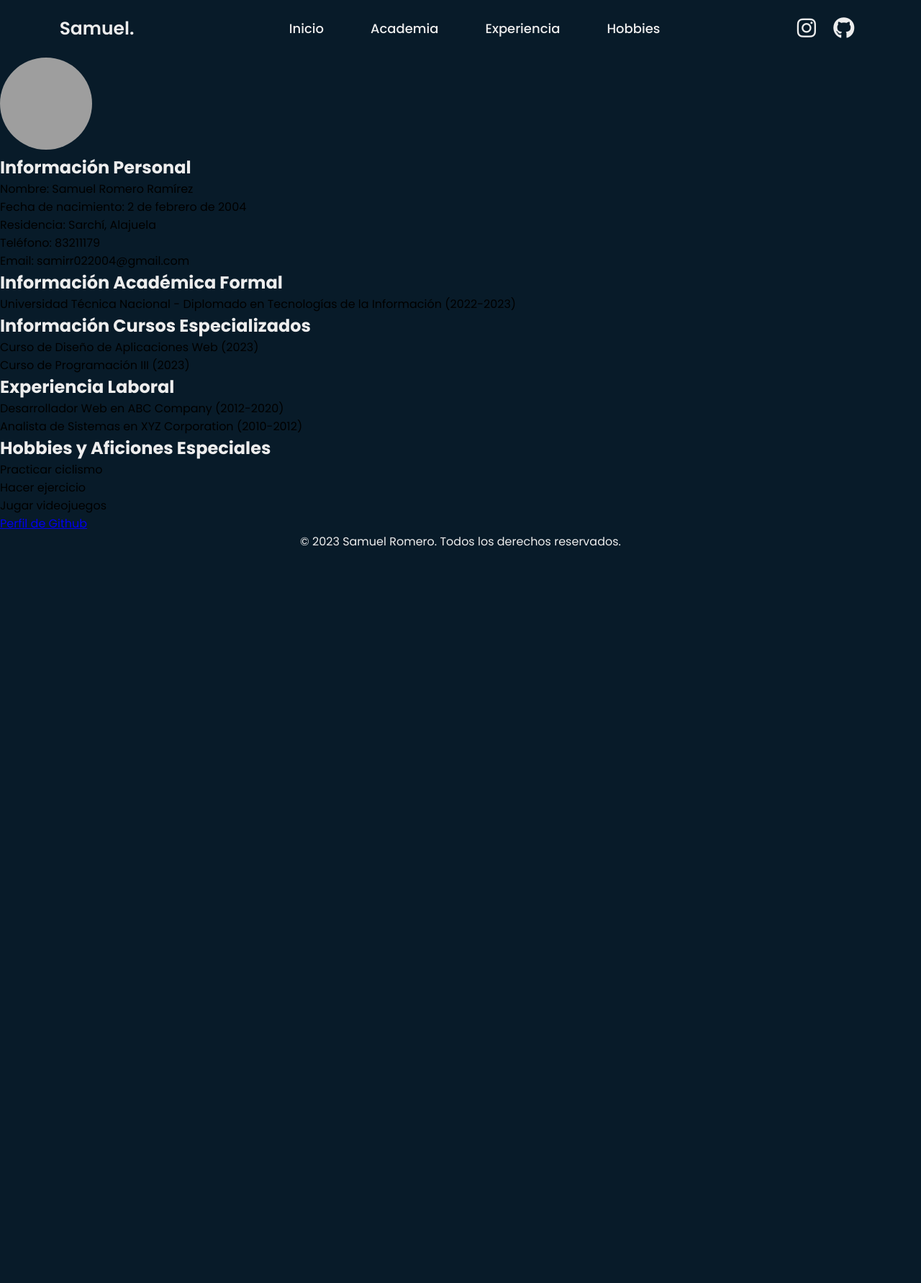
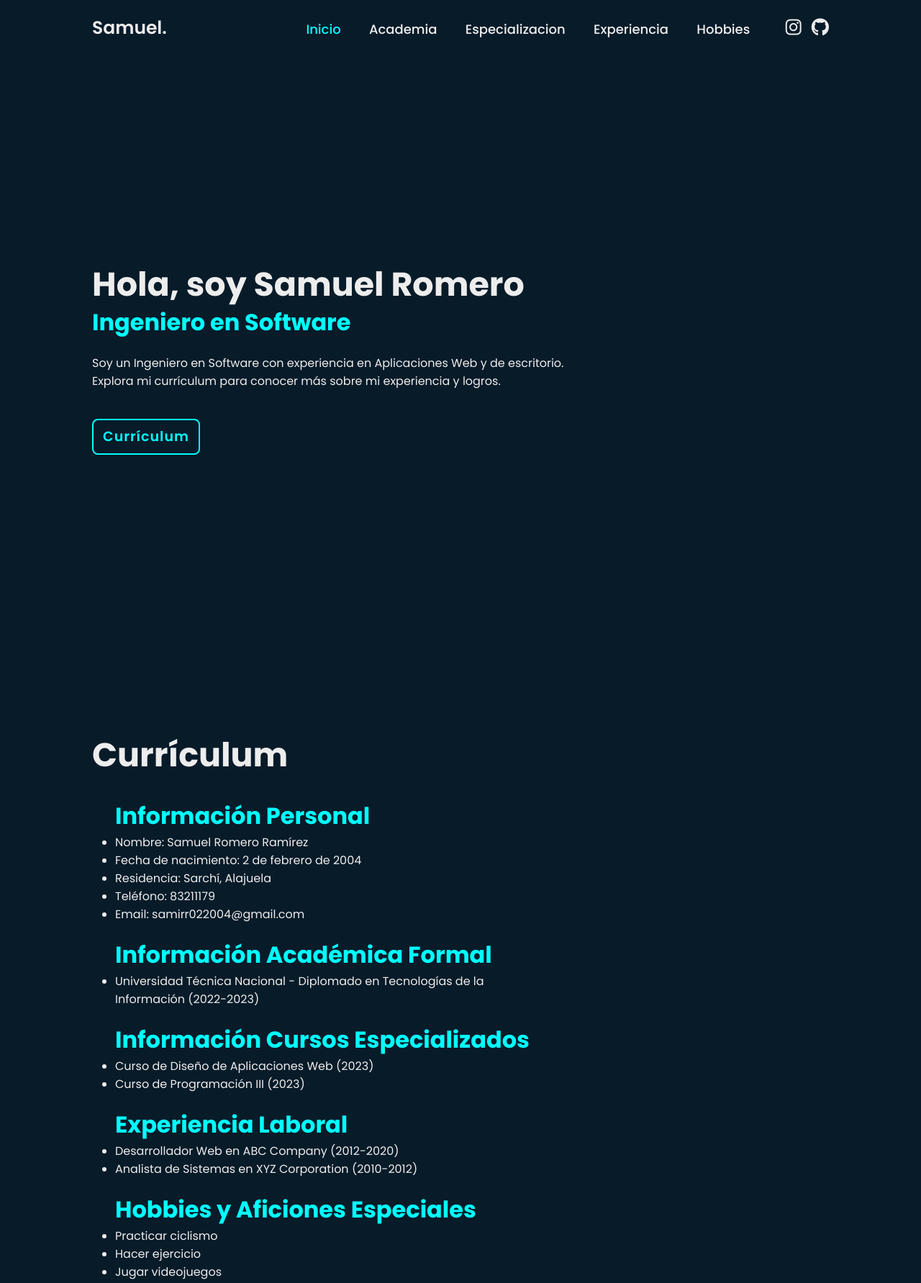
Before and after one commit to SamusCreations/First-Webpage, a plain HTML site: page index.html in a window 1280 px wide. Shown: the top 1783 px of the page at 72% size. Before the commit the page ends 800 px from the top, so only its background shows below. Drawn offline with Linux system fonts and the light colour scheme; grey boxes are pictures that could not be loaded.

Commit message:
information & table added

```diff
--- a/index.html
+++ b/index.html
@@ -14,29 +14,42 @@
 </head>
 
 <body>
-    <div class="container">
     <header>
+        <a href="#" class="logo">Samuel.</a>
 
+        <nav class="navbar">
+            <a href="#inicio" class="active">Inicio</a>
+            <a href="#academia">Academia</a>
+            <a href="#especializacion">Especializacion</a>
+            <a href="#experiencia">Experiencia</a>
+            <a href="#hobbies">Hobbies</a>
+            <a href="#"> </a>
+
+            <a href="https://instagram.com/_samus0204_?igshid=MzNlNGNkZWQ4Mg==" target="_blank" class="links"><i
+                    class="fab fa-instagram"></i></a>
+            <a href="https://github.com/SamusCreations" target="_blank" class="links"><i class="fab fa-github"></i></a>
+        </nav>
     </header>
 
-        <nav>
-            <div class="logo" id="inicio">Samuel.</div>
-            <ul class="navItems">
-                <li><a href="#inicio">Inicio</a></li>
-                <li><a href="#academia">Academia</a></li>
-                <li><a href="#experiencia">Experiencia</a></li>
-                <li><a href="#hobbies">Hobbies</a></li>
-            </ul>
-            <div class="links">
-                <a href="#"><i class="fab fa-instagram" ></i></a>
-                <a href="#"><i class="fab fa-github"></i></a>
+    <main>
+        <section class="inicio" id="inicio">
+            <div class="inicio-content">
+                <h1>Hola, soy Samuel Romero</h1>
+                <h3>Ingeniero en Software</h3>
+                <p>Soy un Ingeniero en Software con experiencia en Aplicaciones Web y de escritorio.
+                    Explora mi currículum para conocer más sobre mi experiencia y logros.</p>
+                <div class="btn-box">
+                    <a href="#curriculum">Currículum</a>
                 </div>
-        </nav>
+            </div>
+        </section>
 
-        <main>
-            <img src="https://avatars.githubusercontent.com/u/127237967?s=400&u=3465795e6ee280aae964a96c6454ff96cd87d700&v=4"
-                alt="Avatar de Github" width="128" height="128" title="Avatar de Github" class="avatar">
-            <h2>Información Personal</h2>
+
+        <h1 class="curriculum" id="curriculum">Currículum</h1>
+
+        <section class="personal">
+            <div class="personal-content">
+                <h3>Información Personal</h3>
                 <ul>
                     <li>Nombre: Samuel Romero Ramírez</li>
                     <li>Fecha de nacimiento: 2 de febrero de 2004</li>
@@ -44,38 +57,103 @@
                     <li>Teléfono: 83211179</li>
                     <li>Email: samirr022004@gmail.com</li>
                 </ul>
+            </div>
+        </section>
 
-            <h2 id="academia">Información Académica Formal</h2>
+        <section class="academia" id="academia">
+            <div class="academia-content">
+                <h3>Información Académica Formal</h3>
                 <ul>
                     <li>Universidad Técnica Nacional - Diplomado en Tecnologías de la Información (2022-2023)</li>
                 </ul>
+            </div>
+        </section>
 
-            <h2>Información Cursos Especializados</h2>
+        <section class="especializacion" id="especializacion">
+            <div class="especializacion-content">
+                <h3>Información Cursos Especializados</h3>
                 <ul>
                     <li>Curso de Diseño de Aplicaciones Web (2023)</li>
                     <li>Curso de Programación III (2023)</li>
                 </ul>
+            </div>
+        </section>
 
-            <h2 id="experiencia">Experiencia Laboral</h2>
+        <section class="experiencia" id="experiencia">
+            <div class="experiencia-content">
+                <h3>Experiencia Laboral</h3>
                 <ul>
                     <li>Desarrollador Web en ABC Company (2012-2020)</li>
                     <li>Analista de Sistemas en XYZ Corporation (2010-2012)</li>
                 </ul>
+            </div>
+        </section>
 
-            <h2 id="hobbies">Hobbies y Aficiones Especiales</h2>
+        <section class="hobbies" id="hobbies">
+            <div class="hobbies-content">
+                <h3>Hobbies y Aficiones Especiales</h3>
                 <ul>
                     <li>Practicar ciclismo</li>
                     <li>Hacer ejercicio</li>
                     <li>Jugar videojuegos</li>
                 </ul>
+            </div>
+        </section>
 
-            <a href="https://github.com/SamusCreations" target="_blank">Perfil de Github</a>
+        <h1 class="resumen">Resumen de Información</h1>
+        <section class="table">
+            <table>
+                <thead>
+                    <tr>
+                        <th>Título</th>
+                        <th>Encabezado</th>
+                        <th>Contenido</th>
+                    </tr>
+                </thead>
+                <tbody>
+                    <tr>
+                        <td>1</td>
+                        <td>Título 1</td>
+                        <td>Contenido 1</td>
+                    </tr>
+                    <tr>
+                        <td>2</td>
+                        <td>Título 2</td>
+                        <td>Contenido 2</td>
+                    </tr>
+                    <tr>
+                        <td>3</td>
+                        <td>Título 3</td>
+                        <td>Contenido 3</td>
+                    </tr>
+                    <tr>
+                        <td>4</td>
+                        <td>Título 4</td>
+                        <td>Contenido 4</td>
+                    </tr>
+                    <tr>
+                        <td>5</td>
+                        <td>Título 5</td>
+                        <td>Contenido 5</td>
+                    </tr>
+                </tbody>
+                <tfoot>
+                    <tr>
+                        <th colspan="3">Pie de tabla</th>
+                    </tr>
+                </tfoot>
+            </table>
+        </section>
+
     </main>
 
     <footer>
         <p>© 2023 Samuel Romero. Todos los derechos reservados.</p>
     </footer>
-    </div>
+    <!--
+            <img src="https://avatars.githubusercontent.com/u/127237967?s=400&u=3465795e6ee280aae964a96c6454ff96cd87d700&v=4"
+                alt="Avatar de Github" width="128" height="128" title="Avatar de Github" class="avatar"> -->
+
 </body>
 
 </html>
--- a/styles.css
+++ b/styles.css
@@ -1,81 +1,38 @@
 @import url('https://fonts.googleapis.com/css2?family=Poppins:wght@300;400;500;600;700;800;900&display=swap');
 
-*{
+* {
     margin: 0;
     padding: 0;
     box-sizing: border-box;
-    font-family: 'poppins', sans-serif;
+    font-family: 'Poppins', sans-serif;
+}
+
+body {
+    background-color: #081b29;
+    color: #ededed;
 }
 
 header {
     position: fixed;
     top: 0;
     left: 0;
+    width: 100%;
+    padding: 20px 10%;
+    background: #081b29;
+    display: flex;
+    justify-content: space-between;
+    align-items: center;
+    z-index: 100;
 }
 
-body{
-    background-color: #081b29;
+.logo {
+    font-size: 25px;
+    color: #ededed;
+    text-decoration: none;
+    font-weight: 600;
 }
 
-footer {
-    color: #ededed;
-    text-align: center;
-}
-
-h1,
-h2,
-h3 {
-    color: #ededed;
-}
-
-/* Estilos de Cascada */
-h1 {
-    font-size: 28px;
-}
-
-h2 {
-    font-size: 24px;
-}
-
-h3 {
-    font-size: 20px;
-}
-
-.avatar{
-    border-radius: 50%;
-}
-
-.container{
-    width: 100%;
-    min-height: 100vh;
-}
-
-nav{
-    display: flex;
-    width: 100%;
-    justify-content: space-around;
-    height: 80px;
-    line-height: 80px;
-    z-index: 111;
-}
-
-.logo{
-    font-size: 25px;
-    font-weight: 600;
-    color: #ededed;
-    text-decoration: none;
-}
-
-.navItems{
-    display: flex;
-}
-
-.navItems li{
-    list-style: none;
-    margin: 0 15px;
-}
-
-.navItems li a{
+.navbar a {
     font-size: 18px;
     color: #ededed;
     text-decoration: none;
@@ -84,14 +41,185 @@ nav{
     transition: .3s;
 }
 
-.navItems li:hover a,
-.links a:hover{
+.navbar .links {
+    font-size: 25px;
+    margin-left: 10px;
+}
+
+.navbar a:hover,
+.navbar .active {
     color: aqua;
 }
 
-.links a{
-    font-size: 30px;
-    color: #ededed;
-    margin: 25px 10px;
-    transition: .3s;
+.inicio {
+    height: 1000px;
+    display: flex;
+    align-items: center;
+    padding: 0 10%;
 }
+
+.inicio-content {
+    max-width: 700px;
+}
+
+h1 {
+    font-size: 46px;
+    font-weight: 700;
+    line-height: 1.2;
+}
+
+h3 {
+    font-size: 32px;
+    font-weight: 700;
+    color: aqua;
+}
+
+.inicio-content p {
+    font-size: 16px;
+    margin: 20px 0 40px;
+}
+
+.inicio-content .btn-box {
+    display: flex;
+    justify-content: space-between;
+    width: 345px;
+    height: 50px;
+}
+
+.btn-box a {
+    position: relative;
+    display: inline-flex;
+    justify-content: center;
+    align-items: center;
+    width: 150px;
+    height: 100%;
+    background: transparent;
+    border: 2px solid aqua;
+    border-radius: 8px;
+    font-size: 19px;
+    color: aqua;
+    text-decoration: none;
+    font-weight: 600;
+    letter-spacing: 1px;
+    z-index: 1;
+    overflow: hidden;
+}
+
+.btn-box a:hover {
+    color: #081b29;
+}
+
+.btn-box a::before {
+    content: '';
+    position: absolute;
+    top: 0;
+    left: 0;
+    width: 0;
+    height: 100%;
+    background: aqua;
+    z-index: -1;
+    transition: .5s;
+}
+
+.btn-box a:hover::before {
+    width: 100%;
+}
+
+
+
+.curriculum {
+    height: 100px;
+    display: flex;
+    align-items: center;
+    padding: 0 10%;
+}
+
+.personal {
+    display: flex;
+    align-items: center;
+    padding: 10px 12.5%;
+}
+
+.personal-content {
+    max-width: 600px;
+}
+
+.academia {
+    display: flex;
+    align-items: center;
+    padding: 10px 12.5%;
+}
+
+.academia-content {
+    max-width: 600px;
+}
+
+.especializacion {
+    display: flex;
+    align-items: center;
+    padding: 10px 12.5%;
+}
+
+.especializacion-content {
+    max-width: 600px;
+}
+
+.experiencia {
+    display: flex;
+    align-items: center;
+    padding: 10px 12.5%;
+}
+
+.experiencia-content {
+    max-width: 600px;
+}
+
+.hobbies {
+    display: flex;
+    align-items: center;
+    padding: 10px 12.5%;
+}
+
+.hobbies-content {
+    max-width: 600px;
+}
+
+.resumen{
+    height: 100px;
+    display: flex;
+    align-items: center;
+    padding: 0 10%;
+}
+
+.table{
+    display: flex;
+    align-items: center;
+    padding: 10px 12.5%;
+}
+
+table {
+    border-collapse: collapse;
+    width: 100%;
+    margin-bottom: 20px;
+}
+
+th,
+td {
+    border: 1px solid aqua;
+    padding: 8px;
+    text-align: left;
+}
+
+th {
+    background-color: #081b29;
+}
+
+footer {
+    color: aqua;
+    text-align: center;
+    padding: 25px 0
+}
+
+footer p {
+    font-size: 12;
+}
```
Lines whose indentation alone changed are shown as unchanged.
